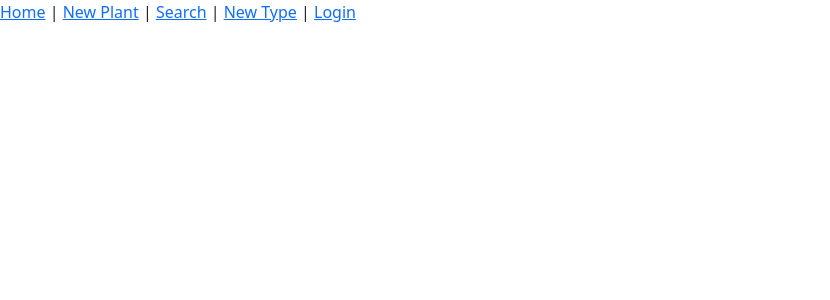
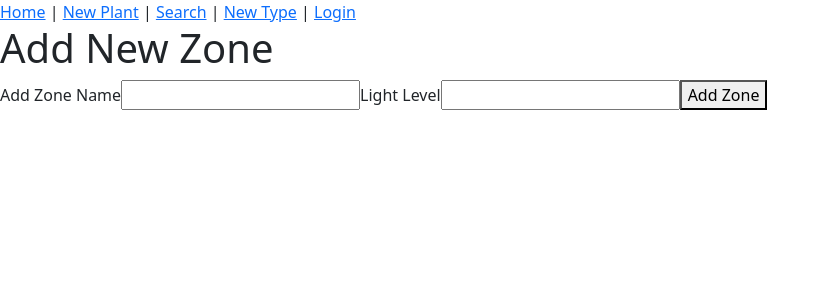
Before and after one commit to jmychalm13/plant_app_frontend, a React (Vite) app: page /new_zone in a window 1280 px wide. Shown: the top 300 px of the page, without its empty margins (0-830 px from the left). Built offline with nearby package versions, Linux system fonts and the light colour scheme; no server answers.

Commit message:
added newZone component and toast notification

```diff
--- a/src/Content.jsx
+++ b/src/Content.jsx
@@ -6,6 +6,7 @@ import { UserPlantsNew } from "./UserPlantsNew";
 import { Route, Routes } from "react-router-dom";
 import { PlantSearch } from "./PlantSearch";
 import { NewType } from "./NewType";
+import { NewZone } from "./NewZone";
 
 export function Content() {
   const [userPlants, setUserPlants] = useState([]);
@@ -35,6 +36,7 @@ export function Content() {
         <Route path="/new" element={<UserPlantsNew onCreateUserPlant={handleCreateUserPlant} />} />
         <Route path="/search" element={<PlantSearch />} />
         <Route path="/new_type" element={<NewType />} />
+        <Route path="/new_zone" element={<NewZone />} />
       </Routes>
     </div>
   );
--- a/src/NewType.jsx
+++ b/src/NewType.jsx
@@ -12,7 +12,7 @@ export function NewType() {
       .post("http://localhost:3000/types.json", params)
       .then((response) => {
         console.log(response);
-        event.target.reset;
+        event.target.reset();
         setShowToast(true);
         setTimeout(() => {
           setShowToast(false);
--- a/src/NewZone.jsx
+++ b/src/NewZone.jsx
@@ -1,12 +1,39 @@
 import axios from "axios";
+import { ToastNotification } from "./ToastNotification";
+import { useState } from "react";
 
-export function NewType() {
-  <div>
-    <h1>Add New Zone</h1>
-    <form onSubmit={handleSubmit}>
-      <label htmlFor="zone_name">Add Zone Name</label>
-      <input type="text" name="type_name" />
-      <button type="submit">Add Zone</button>
-    </form>
-  </div>;
+export function NewZone() {
+  const [showToast, setShowToast] = useState(false);
+
+  const handleSubmit = (event) => {
+    event.preventDefault();
+    const params = new FormData(event.target);
+    axios
+      .post("http://localhost:3000/zones.json", params)
+      .then((response) => {
+        console.log(response);
+        event.target.reset();
+        setShowToast(true);
+        setTimeout(() => {
+          setShowToast(false);
+        }, 3000);
+      })
+      .catch((error) => {
+        console.log(error.response.data.errors);
+      });
+  };
+
+  return (
+    <div>
+      <h1>Add New Zone</h1>
+      {showToast && <ToastNotification message="Successfully added to the database!" />}
+      <form onSubmit={handleSubmit}>
+        <label htmlFor="location_name">Add Zone Name</label>
+        <input type="text" name="location_name" />
+        <label htmlFor="light_level">Light Level</label>
+        <input type="text" name="light_level" />
+        <button type="submit">Add Zone</button>
+      </form>
+    </div>
+  );
 }
```
